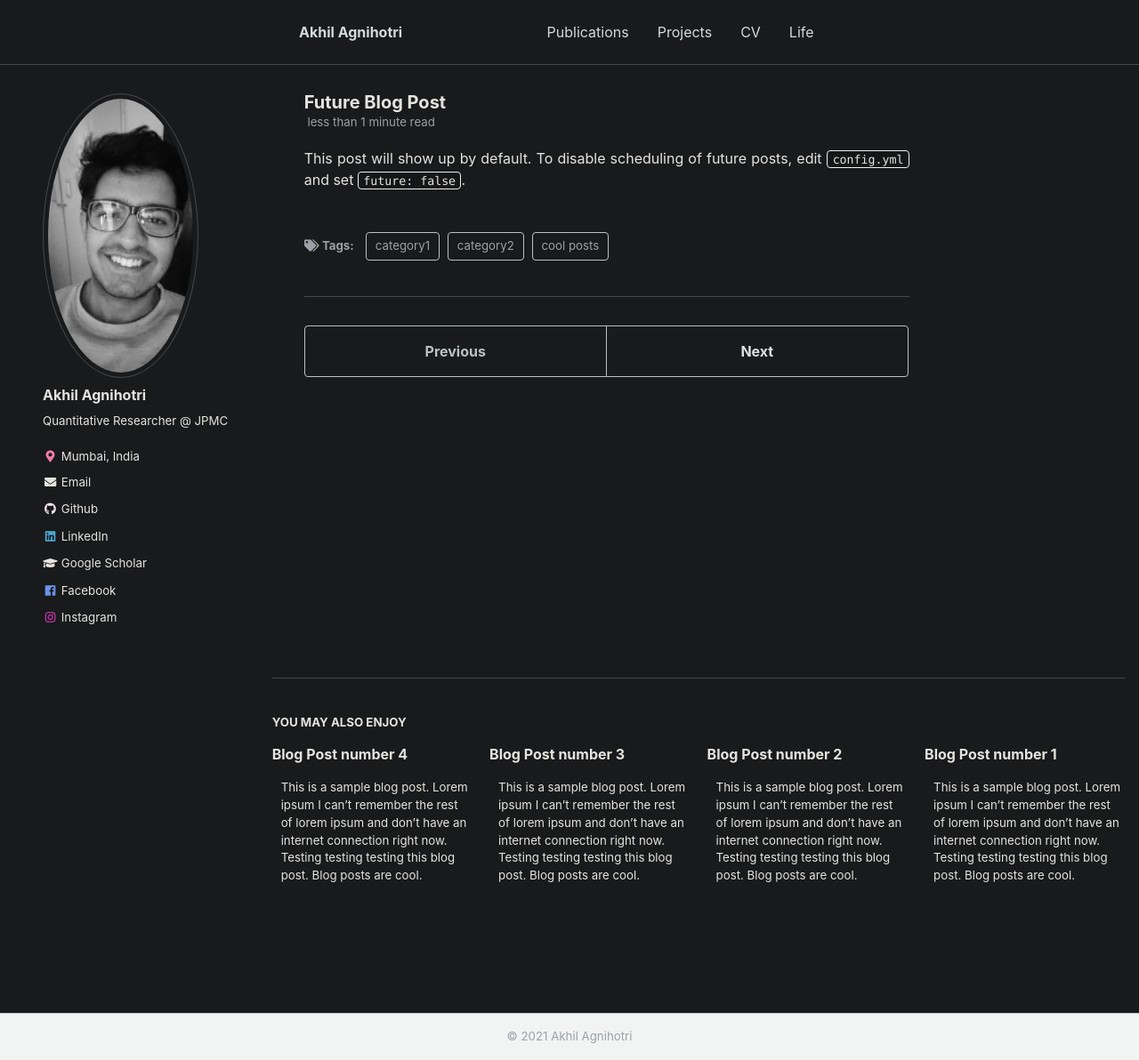
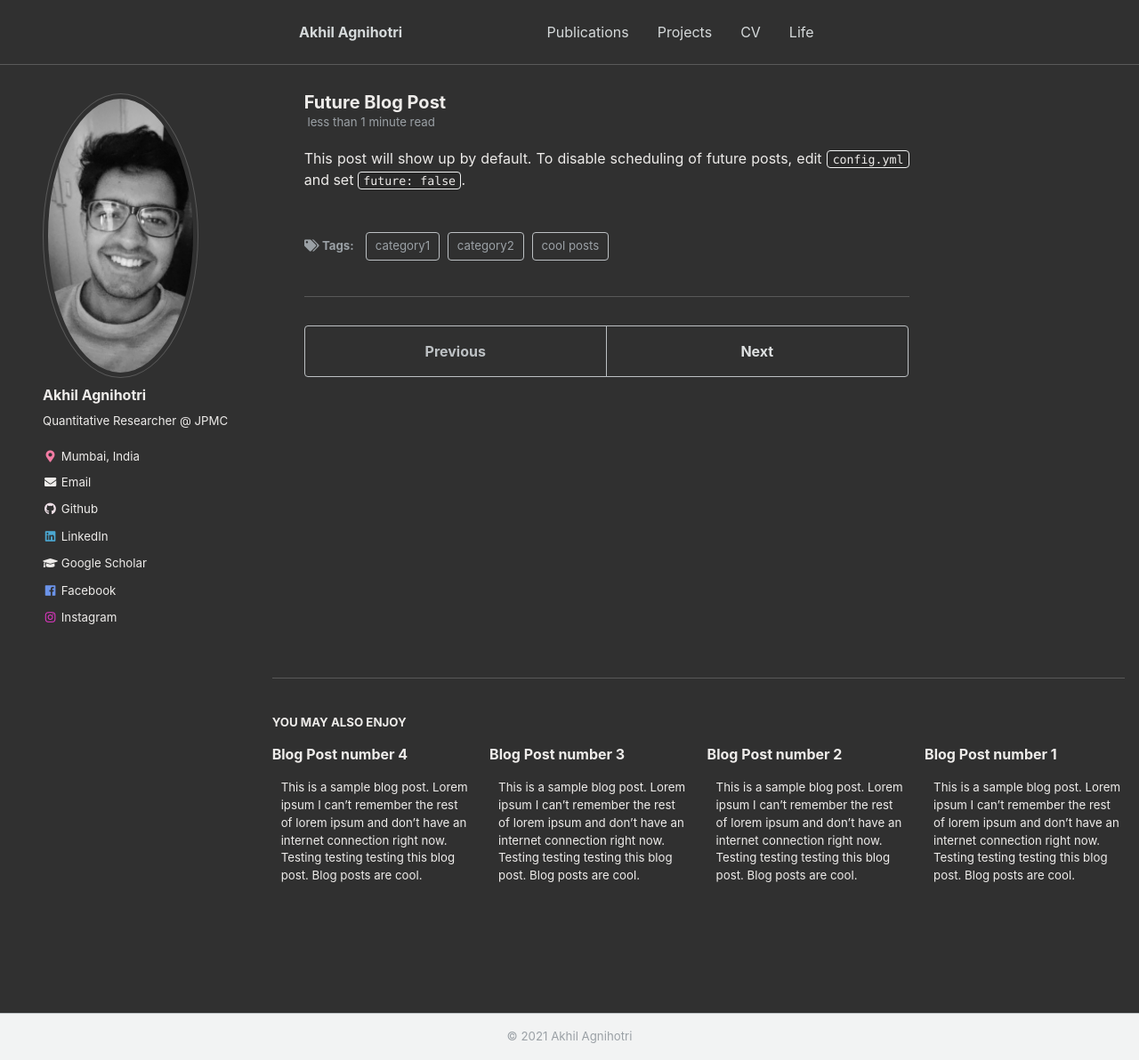
Before and after one commit to pmk2700/pranav-kulkarni.github.io, a Jekyll site: the page built from _posts/2199-01-01-future-post.md, in a window 1280 px wide and 1192 px high. Shown: the whole window at 89% size. Built offline with Jekyll 4.4.1, drawn with Linux system fonts in a browser that asks for light colours.

Commit message:
colour changes

```diff
--- a/_sass/_variables.scss
+++ b/_sass/_variables.scss
@@ -54,11 +54,11 @@ $darker-gray                : mix(#000, $gray, 60%);
 $light-gray                 : mix(#fff, $gray, 50%);
 $lighter-gray               : mix(#fff, $gray, 90%);
 
-$body-color                 : #181a1b;
-$background-color           : #181a1b;
+$body-color                 : #303030;
+$background-color           : #303030;
 $code-background-color      : mix(#000, $background-color, 15%);
 $code-background-color-dark : mix(#000, $background-color, 20%);
-$text-color                 : #e6e4e0;
+$text-color                 : #eeecea;
 $border-color               : mix(#fff, $background-color, 20%);
 
 $primary-color              : #d5d9da;
```
